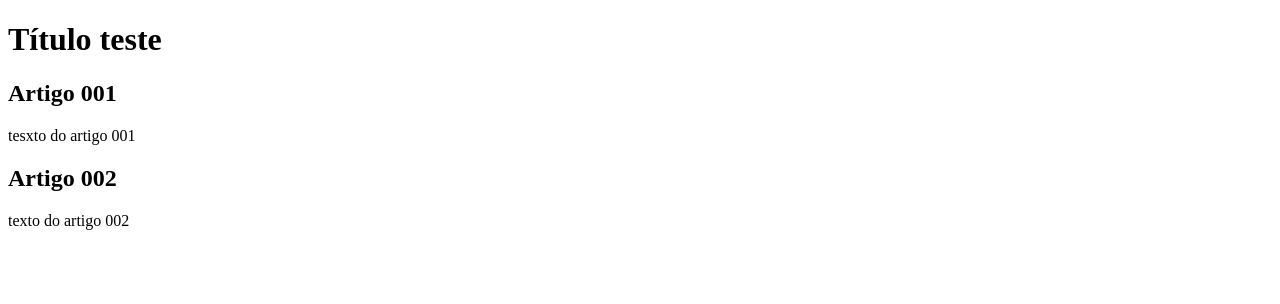
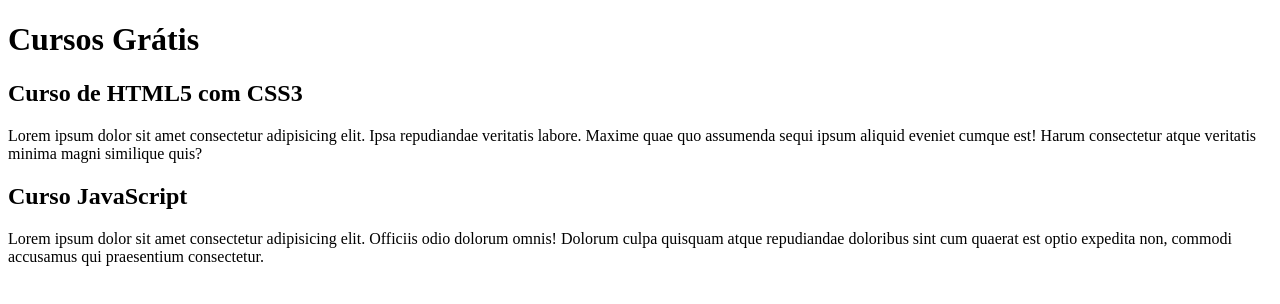
Before and after one commit to GuiLopes14/ProjetoSite, a plain HTML site: page index.html in a window 1280 px wide. Drawn offline with Linux system fonts and the light colour scheme.

Commit message:
adicionando texto

```diff
--- a/index.html
+++ b/index.html
@@ -8,15 +8,16 @@
 <body>
     <main>
         <header>
-            <h1>Título teste</h1>
+            <h1>Cursos Grátis</h1>
         </header>
         <article>
-            <h2>Artigo 001</h2>
-            <p>tesxto do artigo 001</p>
+            <h2>Curso de HTML5 com CSS3</h2>
+            <p>Lorem ipsum dolor sit amet consectetur adipisicing elit. Ipsa repudiandae veritatis labore. Maxime quae quo assumenda sequi ipsum aliquid eveniet cumque est! Harum consectetur atque veritatis minima magni similique quis?</p>
         </article>
         <article>
-            <h2>Artigo 002</h2>
-            <p>texto do artigo 002</p>
+            <h2>Curso JavaScript</h2>
+            <p>Lorem ipsum dolor sit amet consectetur adipisicing elit. Officiis odio dolorum omnis! Dolorum culpa quisquam atque repudiandae doloribus sint cum quaerat est optio expedita non, commodi accusamus qui praesentium consectetur.
+            </p>
         </article>
     </main>
 </body>
```
